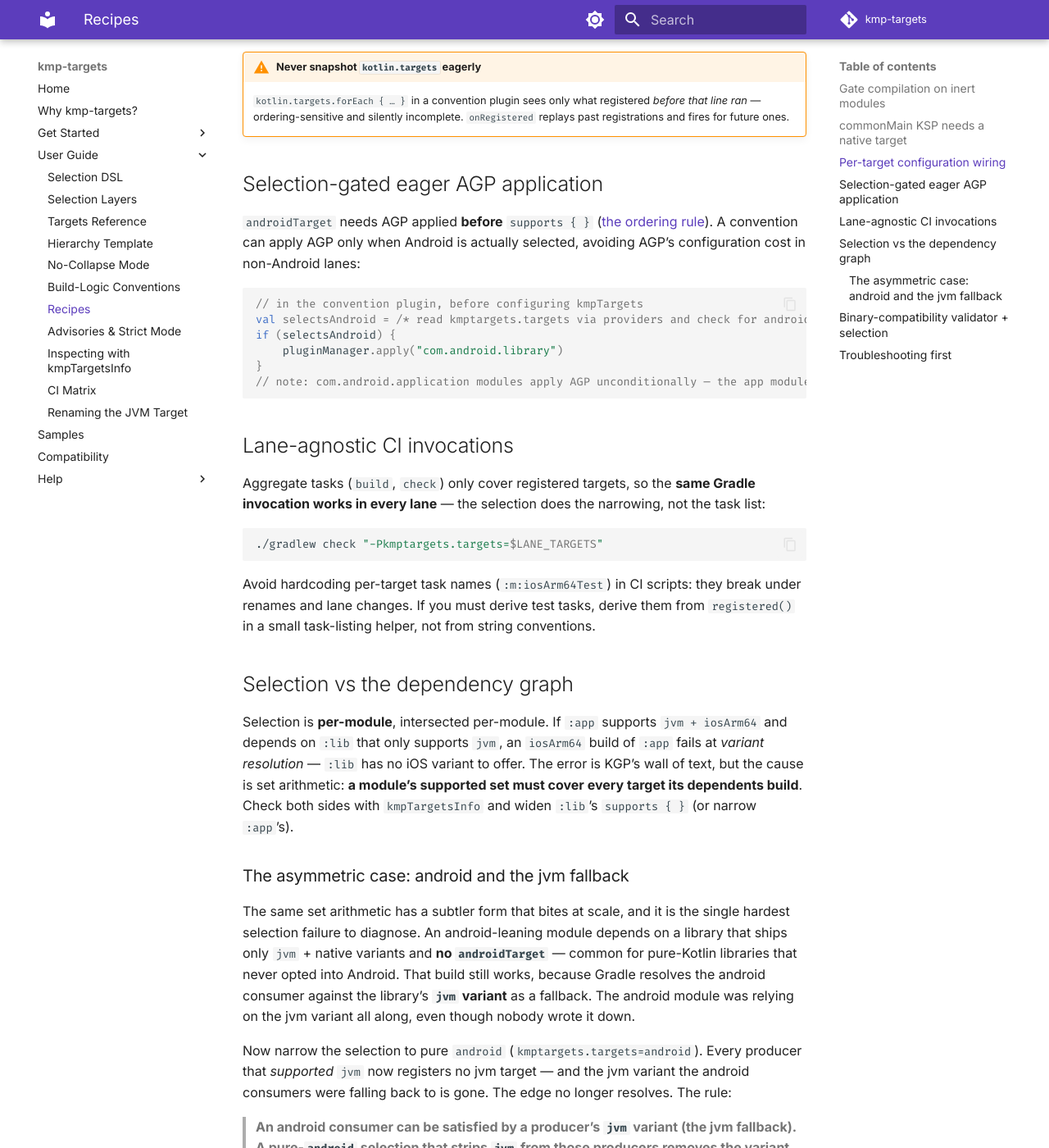
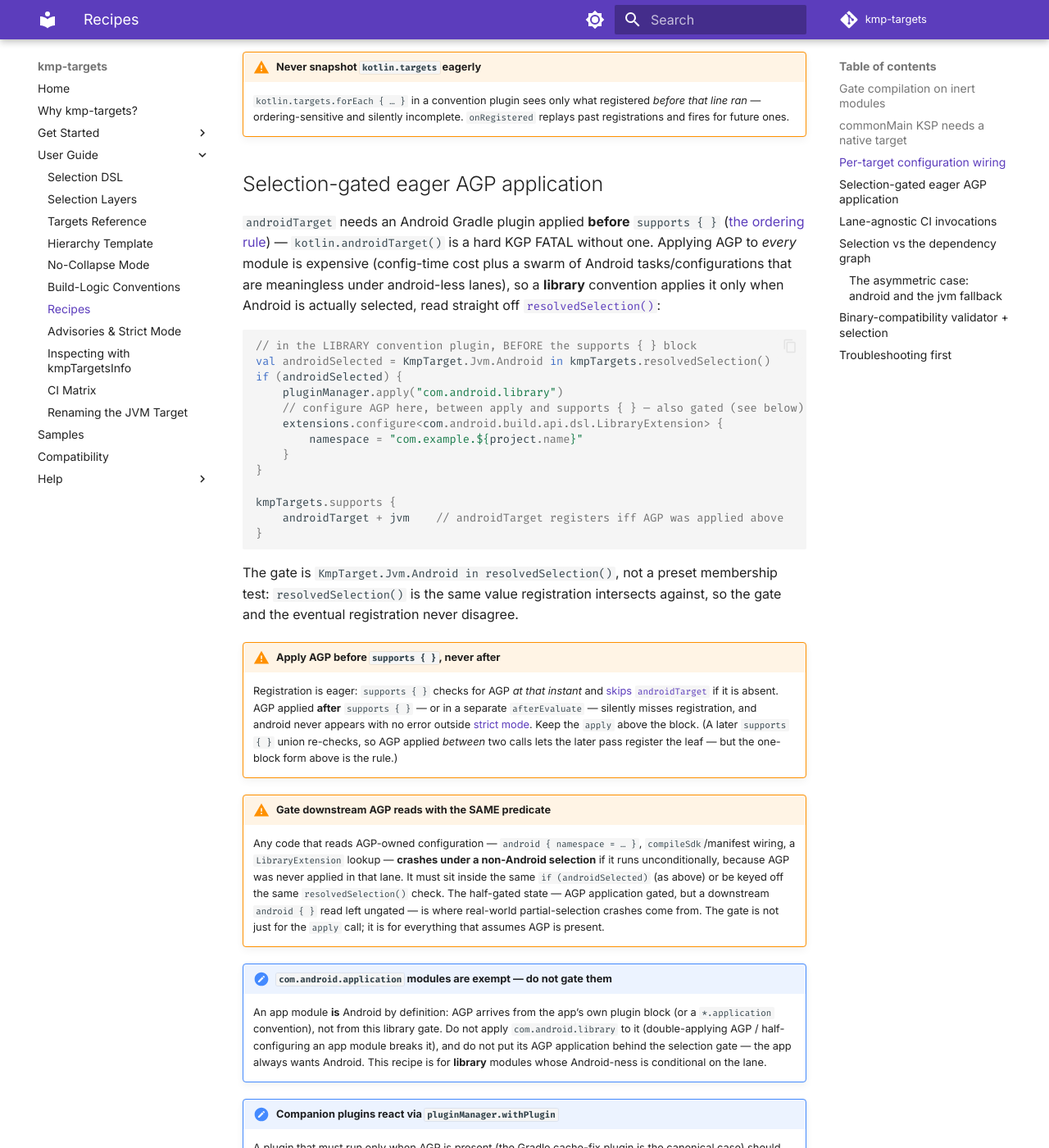
Before and after one commit to rsicarelli/kmp-targets, an MkDocs documentation site: the page built from docs/user-guide/recipes.md, in a window 1280 px wide and 1400 px high, scrolled down 1449 px. Shown: the whole window at 82% size. Built offline with MkDocs 1.6.1 and Material for MkDocs 9.7.7, drawn with Linux system fonts in a browser that asks for light colours; comment, search, counter and statistics services are not loaded; the version menu is left out; some of the changed text lies outside the part shown.

Commit message:
docs: selection-gated AGP application recipe + enriched android-without-AGP advisory
Closes #76. `androidTarget` registers only when an Android Gradle plugin is
applied *before* `supports { }`; applying AGP to every module is expensive, so
the canonical pattern gates it on the selection.

Decision: decline the proposed `whenSelected { }` pre-registration hook, ship
docs + signal instead. A `whenSelected` block that applies AGP must fire eagerly
at call-site (AGP must precede the eager `register()`; it cannot defer, since the
block must also run before the consumer's own `supports { }` and any downstream
`android { }` config). Eager-at-call-site is behaviorally identical to
`if (KmpTarget.Jvm.Android in kmpTargets.resolvedSelection()) { … }` over the
`resolvedSelection()` primitive that already exists — zero new mechanism, and the
one differentiating feature (defer to remove the apply-late footgun) is
structurally impossible here. Matches the #73/#80 "no new API, by feasibility"
doctrine.

- Enrich the android-without-AGP advisory message into a discovery vehicle:
  append a one-line selection-gate hint + recipe URL (kept terse — the string is
  also the strict-mode failure text). +2 exact-string asserts (red→green).
- Concretize the existing hand-wave recipe: the real resolvedSelection() gate,
  the com.android.application exemption, apply-before-supports ordering rule, the
  downstream-read gating warning, and companion-plugin withPlugin reactions.
- Bidirectional advisories.md ↔ recipe link; README pointer + message sync;
  CHANGELOG Documentation entry.

Note: the with-AGP recipe path is not automatable (AGP is not on the test
classpath; the hello-world sample has no Android module) — the enriched
exact-string advisory assertion is the only new automated coverage.

Co-Authored-By: Claude Opus 4.8 (1M context) <noreply@anthropic.com>

````diff
--- a/docs/user-guide/recipes.md
+++ b/docs/user-guide/recipes.md
@@ -44,16 +44,45 @@ kmpTargets.onRegistered { add("ksp${it.gradleNameCapitalized}", processorDep) }
 
 ## Selection-gated eager AGP application
 
-`androidTarget` needs AGP applied **before** `supports { }` ([the ordering rule](advisories.md#android-target-without-agp)). A convention can apply AGP only when Android is actually selected, avoiding AGP's configuration cost in non-Android lanes:
+`androidTarget` needs an Android Gradle plugin applied **before** `supports { }` ([the ordering rule](advisories.md#android-target-without-agp)) — `kotlin.androidTarget()` is a hard KGP FATAL without one. Applying AGP to *every* module is expensive (config-time cost plus a swarm of Android tasks/configurations that are meaningless under android-less lanes), so a **library** convention applies it only when Android is actually selected, read straight off [`resolvedSelection()`](build-logic.md):
 
 ```kotlin
-// in the convention plugin, before configuring kmpTargets
-val selectsAndroid = /* read kmptargets.targets via providers and check for android/jvmFamily/mobile */
-if (selectsAndroid) {
+// in the LIBRARY convention plugin, BEFORE the supports { } block
+val androidSelected = KmpTarget.Jvm.Android in kmpTargets.resolvedSelection()
+if (androidSelected) {
     pluginManager.apply("com.android.library")
+    // configure AGP here, between apply and supports { } — also gated (see below)
+    extensions.configure<com.android.build.api.dsl.LibraryExtension> {
+        namespace = "com.example.${project.name}"
+    }
 }
-// note: com.android.application modules apply AGP unconditionally — the app module IS Android
+
+kmpTargets.supports {
+    androidTarget + jvm    // androidTarget registers iff AGP was applied above
+}
 ```
+
+The gate is `KmpTarget.Jvm.Android in resolvedSelection()`, not a preset membership test: `resolvedSelection()` is the same value registration intersects against, so the gate and the eventual registration never disagree.
+
+!!! warning "Apply AGP before `supports { }`, never after"
+    Registration is eager: `supports { }` checks for AGP *at that instant* and [skips `androidTarget`](advisories.md#android-target-without-agp) if it is absent. AGP applied **after** `supports { }` — or in a separate `afterEvaluate` — silently misses registration, and android never appears with no error outside [strict mode](advisories.md#strict-mode). Keep the `apply` above the block. (A later `supports { }` union re-checks, so AGP applied *between* two calls lets the later pass register the leaf — but the one-block form above is the rule.)
+
+!!! warning "Gate downstream AGP reads with the SAME predicate"
+    Any code that reads AGP-owned configuration — `android { namespace = … }`, `compileSdk`/manifest wiring, a `LibraryExtension` lookup — **crashes under a non-Android selection** if it runs unconditionally, because AGP was never applied in that lane. It must sit inside the same `if (androidSelected)` (as above) or be keyed off the same `resolvedSelection()` check. The half-gated state — AGP application gated, but a downstream `android { }` read left ungated — is where real-world partial-selection crashes come from. The gate is not just for the `apply` call; it is for everything that assumes AGP is present.
+
+!!! note "`com.android.application` modules are exempt — do not gate them"
+    An app module **is** Android by definition: AGP arrives from the app's own plugin block (or a `*.application` convention), not from this library gate. Do not apply `com.android.library` to it (double-applying AGP / half-configuring an app module breaks it), and do not put its AGP application behind the selection gate — the app always wants Android. This recipe is for **library** modules whose Android-ness is conditional on the lane.
+
+!!! note "Companion plugins react via `pluginManager.withPlugin`"
+    A plugin that must run only when AGP is present (the Gradle cache-fix plugin is the canonical case) should **react** to AGP rather than re-test the selection — it then stays correct whether AGP came from this gate or from an app's own block:
+
+    ```kotlin
+    pluginManager.withPlugin("com.android.library") {
+        pluginManager.apply("org.gradle.android.cache-fix")
+    }
+    ```
+
+Confirm per lane with [`kmpTargetsInfo`](kmp-targets-info.md): under a non-Android selection it shows no `androidTarget` and AGP is never applied; under an Android lane it shows `androidTarget` registered. There is deliberately **no plugin hook** for this — eager-gating AGP is a one-line `if` over `resolvedSelection()` (the primitive already exists), and the application-vs-library exemption is a build-logic decision the plugin cannot make for you ([#76](https://github.com/rsicarelli/kmp-targets/issues/76)).
 
 ## Lane-agnostic CI invocations
 
````
Also changed, not shown: CHANGELOG.md (+18 -0 lines), README.md (+8 -1 lines), docs/user-guide/advisories.md (+4 -1 lines), 2 other files.
